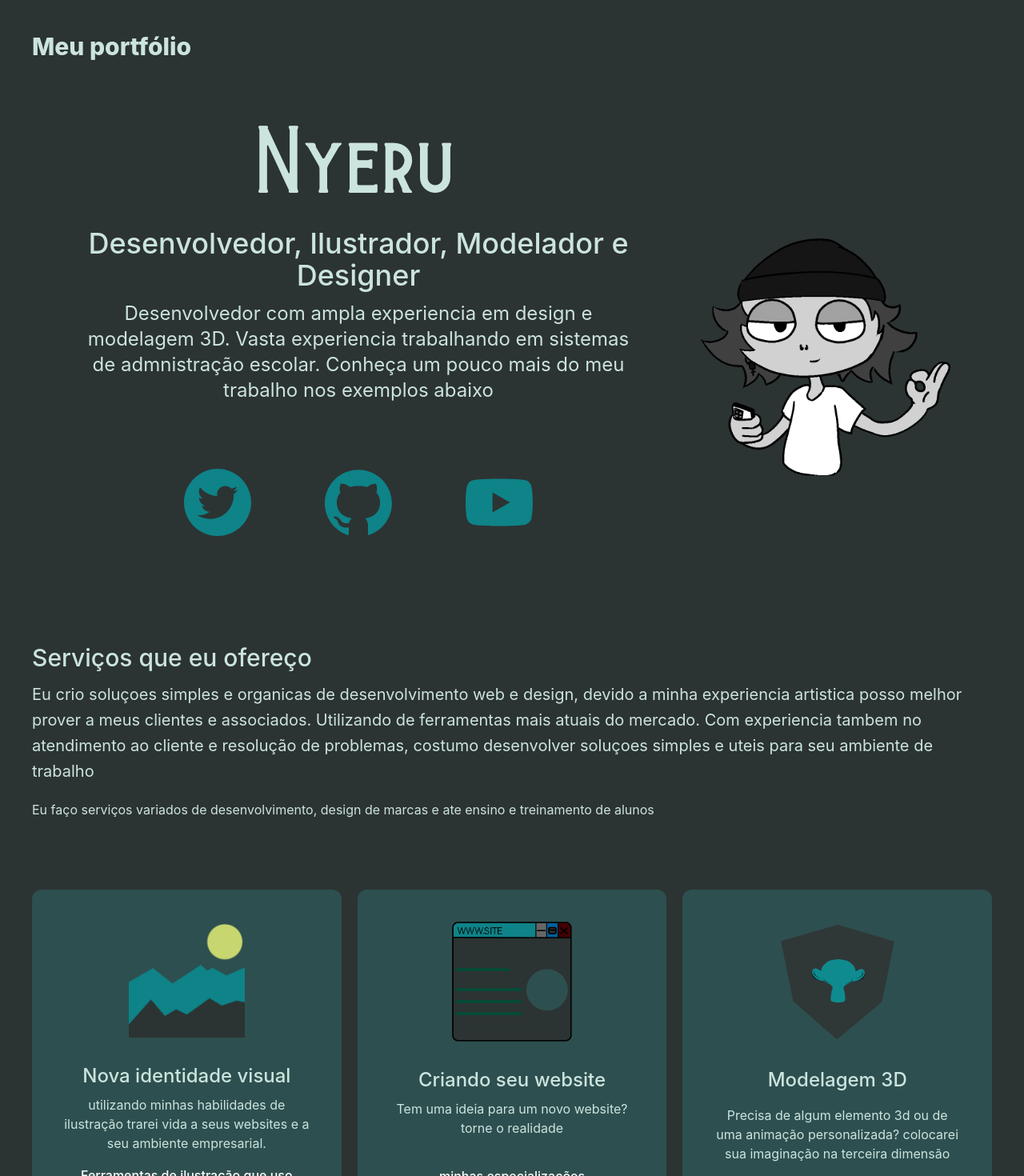
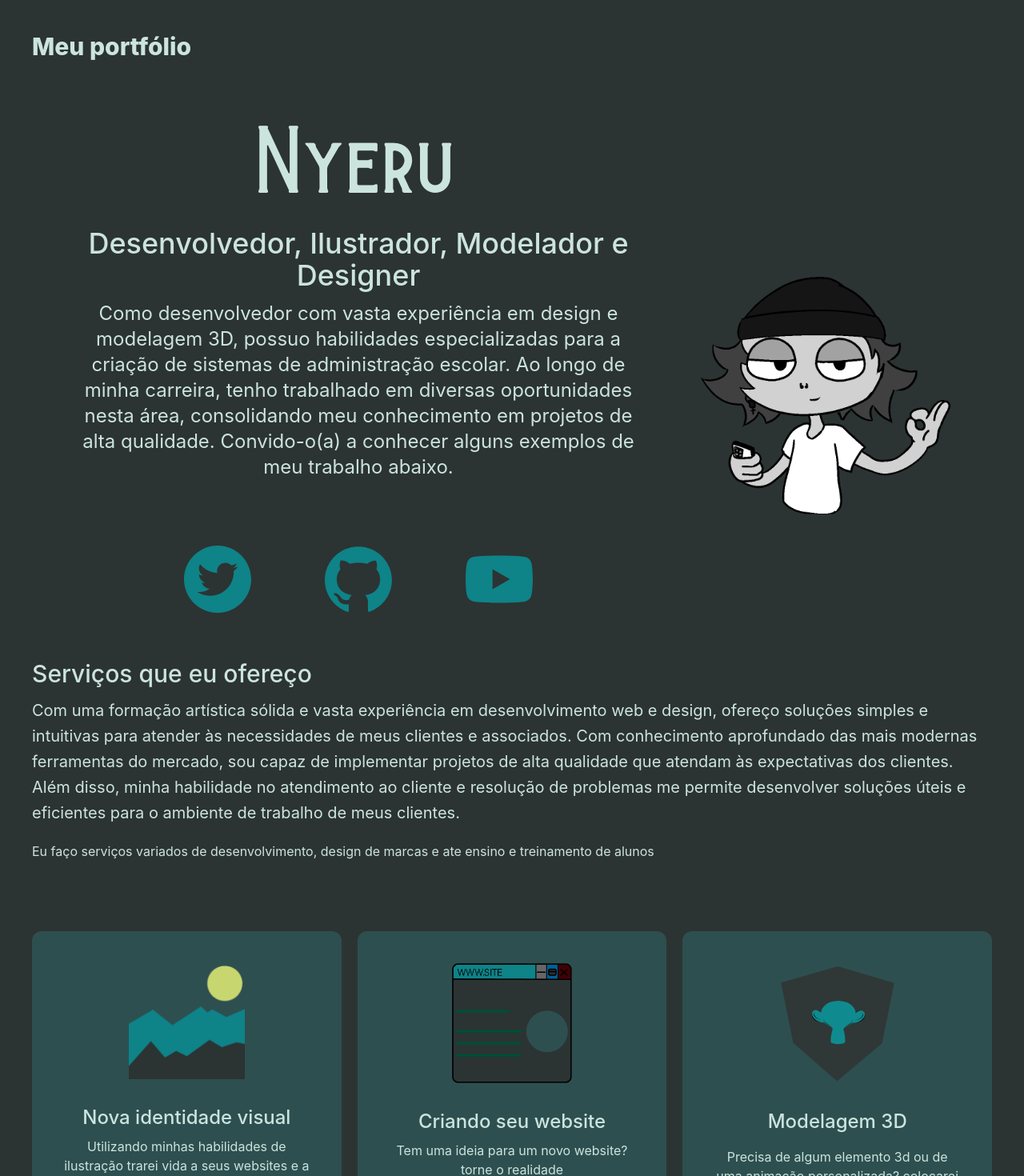
Before and after one commit to Thenyeru/Portfolio, a Next.js app: page / in a window 1280 px wide. Shown: the top 1470 px of the page at 80% size. Built offline with nearby package versions, Linux system fonts and the light colour scheme.

Commit message:
Update index.tsx

```diff
--- a/src/pages/index.tsx
+++ b/src/pages/index.tsx
@@ -39,7 +39,7 @@ export default function Home() {
     <div className="text-center">
       <h2 className='text-5xl sm:text-8xl py-3 text-columbia font-burtons font-medium'>Nyeru</h2>
       <h3 className='text-2xl sm:text-4xl font-medium text-columbia p-3'>Desenvolvedor, Ilustrador, Modelador e Designer</h3>
-      <p className='text-base sm:text-2xl text-columbia pb-12 md:px-10 sm:px-7'> Desenvolvedor com ampla experiencia em design e modelagem 3D. Vasta experiencia trabalhando em sistemas de admnistração escolar. Conheça um pouco mais do meu trabalho nos exemplos abaixo</p>
+      <p className='text-base sm:text-2xl text-columbia pb-12 md:px-10 sm:px-7'> Como desenvolvedor com vasta experiência em design e modelagem 3D, possuo habilidades especializadas para a criação de sistemas de administração escolar. Ao longo de minha carreira, tenho trabalhado em diversas oportunidades nesta área, consolidando meu conhecimento em projetos de alta qualidade. Convido-o(a) a conhecer alguns exemplos de meu trabalho abaixo.</p>
       <div className="text-5xl sm:text-8xl flex justify-center gap-20 py-7 text-seaweed">
       <a href="https://twitter.com/NyeruArt" target="_blank" rel="noopener noreferrer">
         <div className="cursor-pointer">
@@ -70,7 +70,7 @@ export default function Home() {
           <div>
             <h3 className="text-3xl py-1 text-columbia text-black font-medium">Serviços que eu ofereço</h3>
             <p className="text-xl py-2 leading-8 text-columbia text-gray-800">
-             Eu crio soluçoes simples e organicas de desenvolvimento web e design, devido a minha experiencia artistica posso melhor prover a meus clientes e associados. Utilizando de ferramentas mais atuais do mercado. Com experiencia tambem no atendimento ao cliente e resolução de problemas, costumo desenvolver soluçoes simples e uteis para seu ambiente de trabalho
+             Com uma formação artística sólida e vasta experiência em desenvolvimento web e design, ofereço soluções simples e intuitivas para atender às necessidades de meus clientes e associados. Com conhecimento aprofundado das mais modernas ferramentas do mercado, sou capaz de implementar projetos de alta qualidade que atendam às expectativas dos clientes. Além disso, minha habilidade no atendimento ao cliente e resolução de problemas me permite desenvolver soluções úteis e eficientes para o ambiente de trabalho de meus clientes.
             </p>
             <p className="text-md text-columbia py-2 pb-11 leading-8 text-gray-800">
               Eu faço serviços variados de desenvolvimento, design de marcas e ate ensino e treinamento de alunos
@@ -84,7 +84,7 @@ export default function Home() {
                 Nova identidade visual
               </h3>
               <p className='text-columbia'>
-                utilizando minhas habilidades de ilustração trarei vida a seus websites e a seu ambiente empresarial.
+                Utilizando minhas habilidades de ilustração trarei vida a seus websites e a seu ambiente empresarial.
               </p>
               <h4 className="py-4 font-medium text-white">Ferramentas de ilustração que uso</h4>
               <p className="text-columbia py-1">Adobe Illustrator</p>
```
